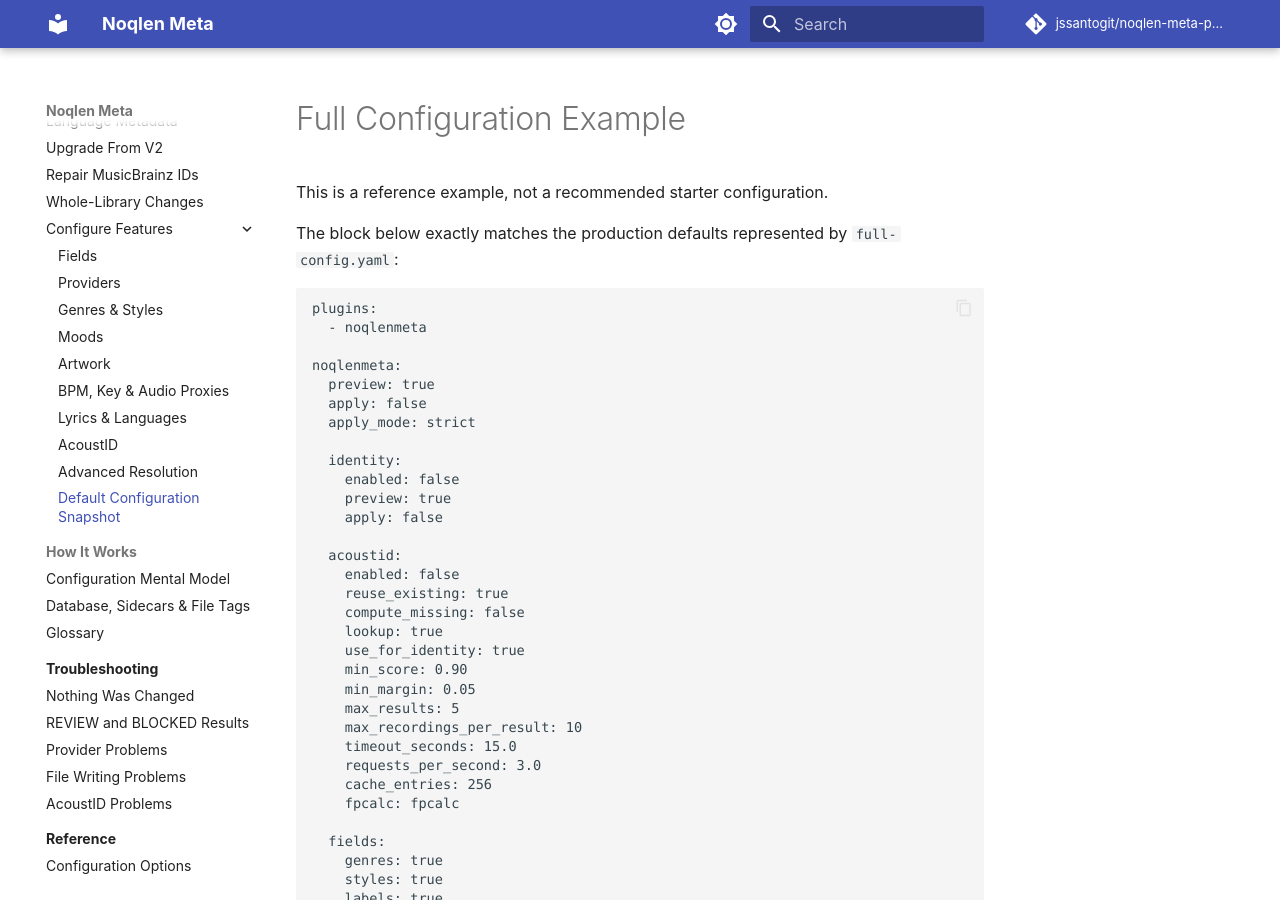
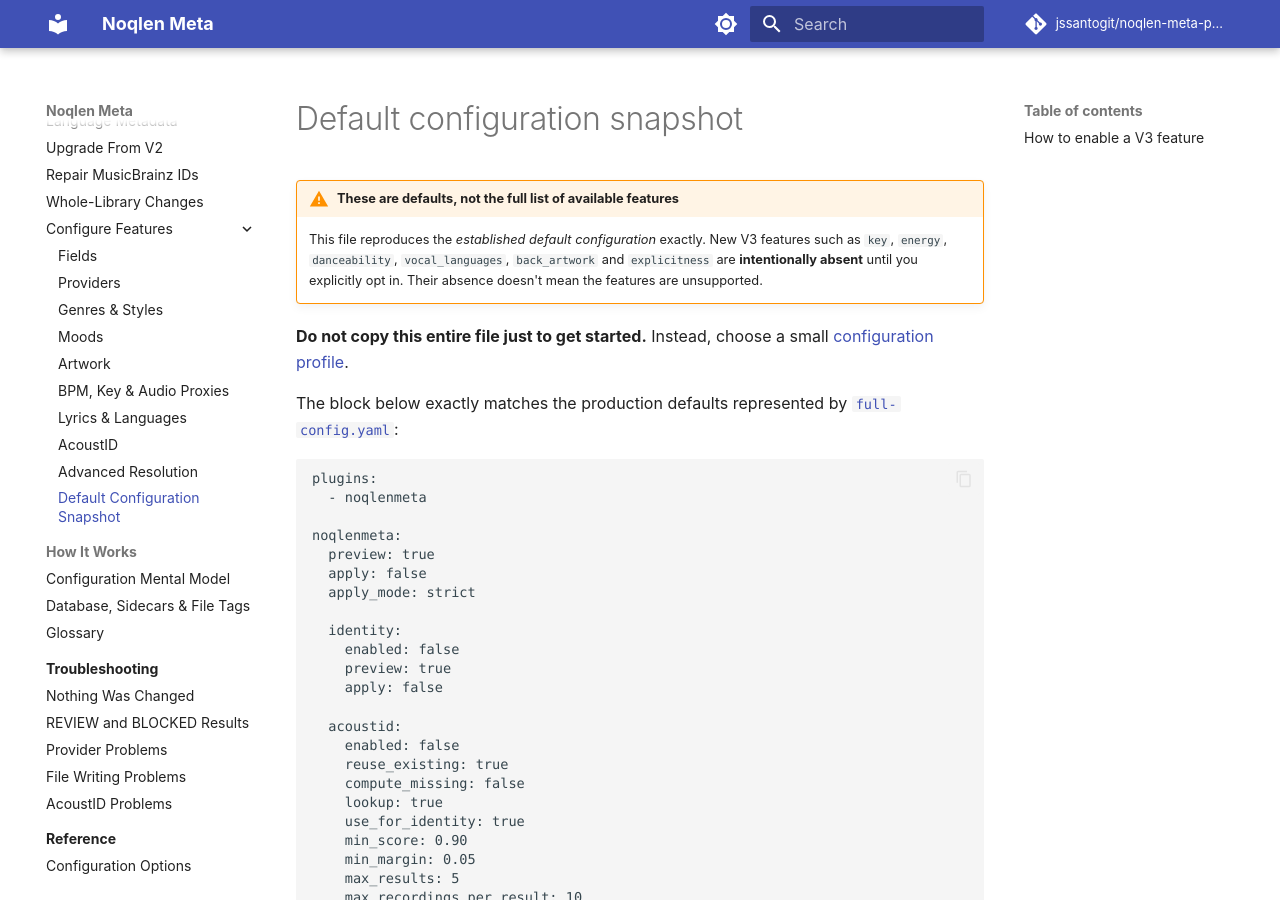
Before and after one commit to jssantogit/noqlen-meta-plugin, an MkDocs documentation site: the page built from site-docs/configuration/full-example.md, in a window 1280 px wide and 900 px high. Built offline with MkDocs 1.6.1 and Material for MkDocs 9.7.7, drawn with Linux system fonts in a browser that asks for light colours; comment, search, counter and statistics services are not loaded; some of the changed text lies outside the part shown.

Commit message:
docs: align legacy tutorials and technical pages with beginner-first workflow

````diff
--- a/site-docs/configuration/full-example.md
+++ b/site-docs/configuration/full-example.md
@@ -1,9 +1,17 @@
-# Full Configuration Example
+# Default configuration snapshot
 
-This is a reference example, not a recommended starter configuration.
+!!! warning "These are defaults, not the full list of available features"
+    This file reproduces the *established default configuration* exactly.
+    New V3 features such as `key`, `energy`, `danceability`,
+    `vocal_languages`, `back_artwork` and `explicitness` are **intentionally
+    absent** until you explicitly opt in. Their absence doesn't mean the
+    features are unsupported.
+
+**Do not copy this entire file just to get started.** Instead, choose a
+small [configuration profile](../recipes/configuration-profiles.md).
 
 The block below exactly matches the production defaults represented by
-`full-config.yaml`:
+[`full-config.yaml`](../examples/full-config.yaml):
 
 ```yaml
 plugins:
@@ -120,3 +128,24 @@ noqlenmeta:
     mood:
       enabled: false
 ```
+
+
+## How to enable a V3 feature
+
+For example, local Key needs *both* a field switch and an analyzer:
+
+```yaml
+noqlenmeta:
+  fields:
+    key: true
+  local_analysis:
+    key:
+      enabled: true
+      analysis_mode: window
+      window_seconds: 90
+```
+
+Install the optional `[audio]` extra first.
+For all available optional fields, see the
+[Field Reference](../technical-reference/fields.md) and
+[local audio recipe](../recipes/audio-analysis.md).
````
